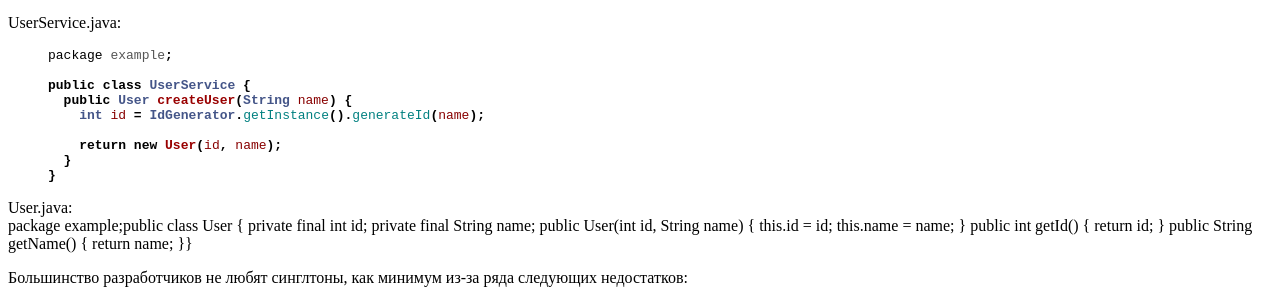
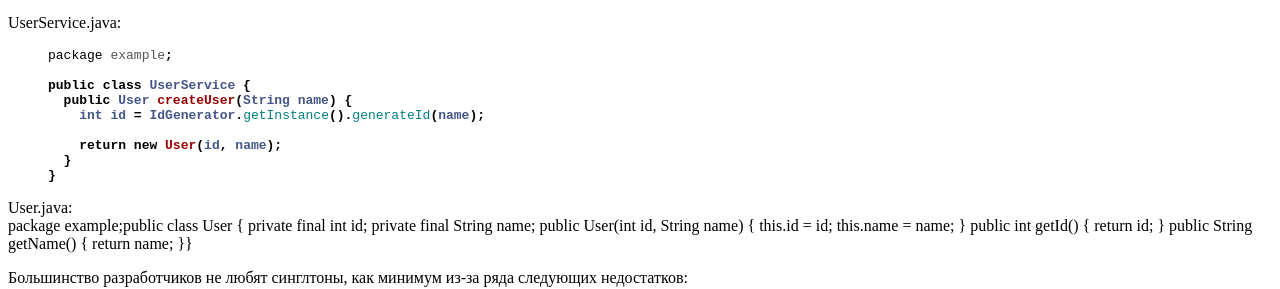
Before and after one commit to avityuk/blog.vityuk.com, a Jekyll site: the page built from _posts/2008-12-17-blog-post.markdown, in a window 1280 px wide. Shown: the part 316-605 px from the top of the page. Built offline with Jekyll 4.4.1, drawn with Linux system fonts in a browser that asks for light colours.

Commit message:
Added coloring for Name

```diff
--- a/stylesheets/syntax.css
+++ b/stylesheets/syntax.css
@@ -27,7 +27,7 @@
 .highlight .kt { color: #445588; font-weight: bold } /* Keyword.Type */
 .highlight .m { color: #009999 } /* Literal.Number */
 .highlight .s { color: #d14 } /* Literal.String */
-.highlight .n { color: #800 } /* Name */
+.highlight .n { color: #445588; font-weight: bold } /* Name */
 .highlight .na { color: #008080 } /* Name.Attribute */
 .highlight .na { color: #008080 } /* Name.Attribute */
 .highlight .nb { color: #0086B3 } /* Name.Builtin */
```
